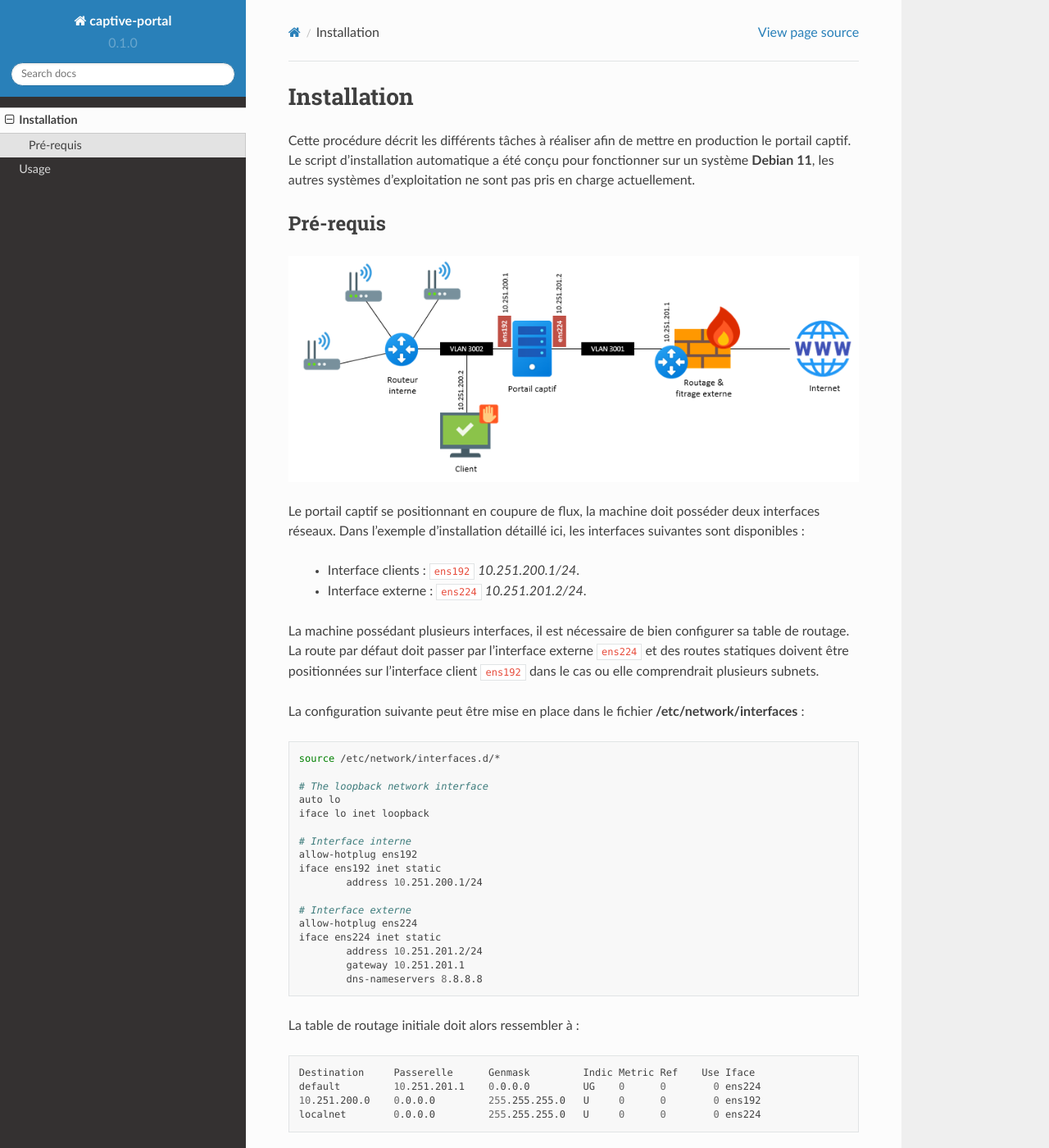
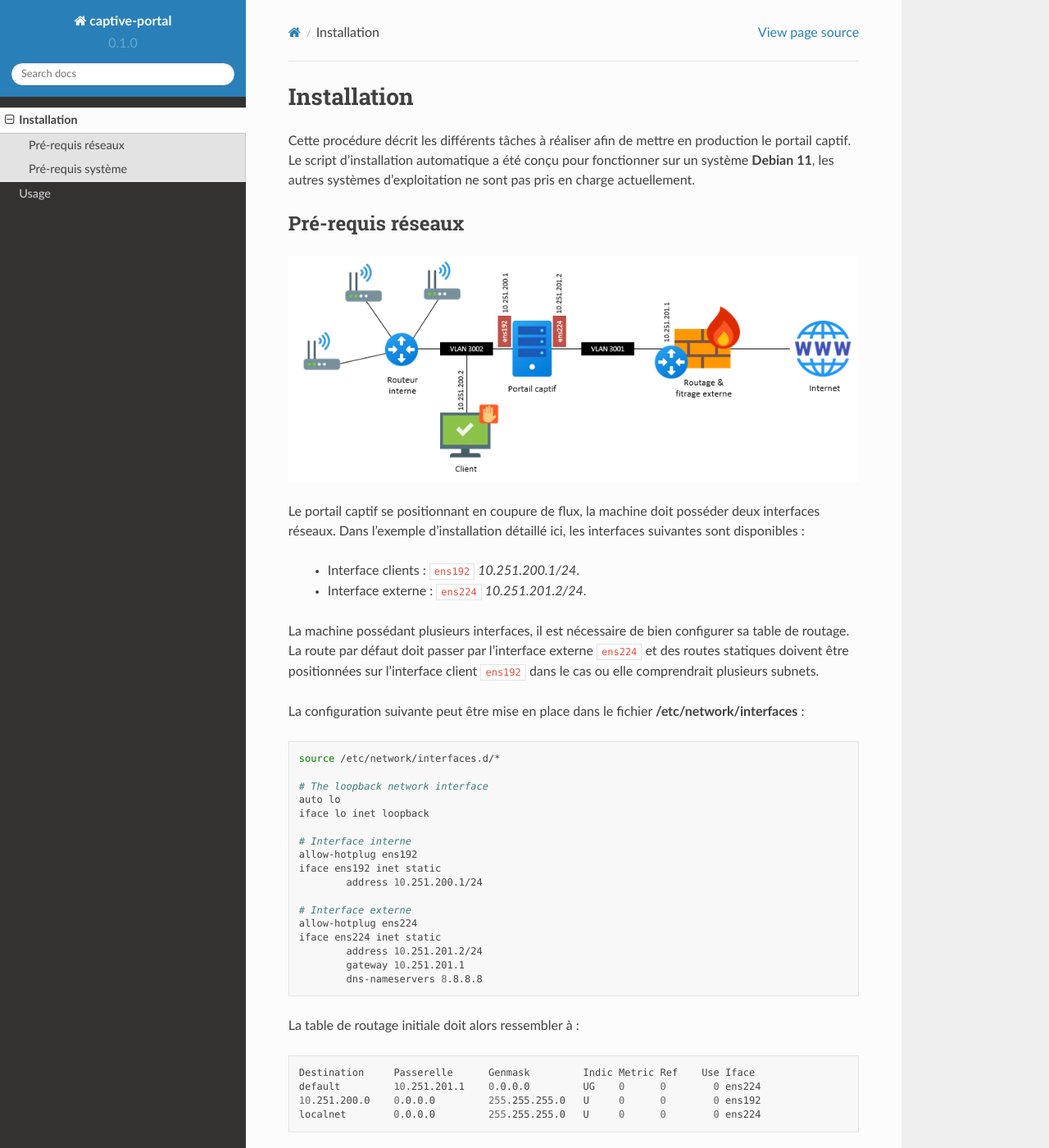
Before and after one commit to ayashisunyday/eduauth, a Sphinx documentation site: the page built from docs/source/installation.rst, in a window 1280 px wide and 1400 px high. Shown: the whole window at 82% size. Built offline with Sphinx 7.4.7 and the Read the Docs theme 2.0.0, drawn with Linux system fonts in a browser that asks for light colours.

Commit message:
Update installation.rst

```diff
--- a/docs/source/installation.rst
+++ b/docs/source/installation.rst
@@ -3,7 +3,7 @@
 
 Cette procédure décrit les différents tâches à réaliser afin de mettre en production le portail captif. Le script d'installation automatique a été conçu pour fonctionner sur un système **Debian 11**, les autres systèmes d'exploitation ne sont pas pris en charge actuellement.
 
-Pré-requis
+Pré-requis réseaux
 ------------
 
 .. image:: images/config.example.png
@@ -47,3 +47,6 @@
    localnet        0.0.0.0         255.255.255.0   U     0      0        0 ens224
 
 Par la suite il vous faudra probablement ajouter une ou plusieurs routes statiques à destination du routeur interne si vous souhaitez utiliser le portail captif sur plusieurs sous réseaux *(VLANs)*. Nous recommandons alors de dédier un super-subnet comme un /16 à découper ensuite pour tous vos réseaux invités afin de simplifier les règles de routage.
+
+Pré-requis système
+------------
```
